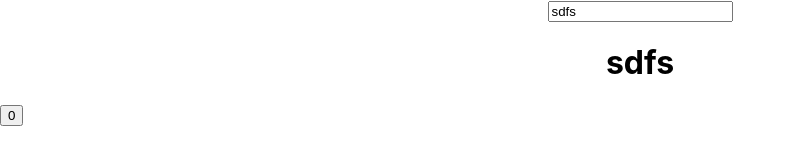
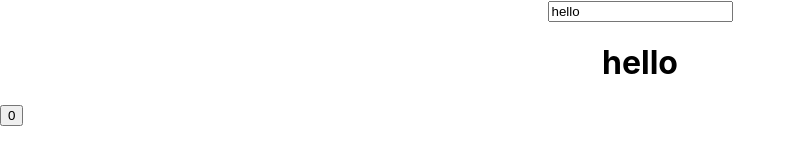
Before and after one commit to hsri0007/ReactPro, a React (Create React App) app: page / in a window 1280 px wide. Shown: the top 160 px of the page, without its empty margins (0-796 px from the left). Built offline with nearby package versions, Linux system fonts and the light colour scheme.

Commit message:
default value function

```diff
--- a/src/App.js
+++ b/src/App.js
@@ -11,7 +11,7 @@ function useLocalStorage(
     if (valueFromLocal) {
       return deSerialize(valueFromLocal);
     }
-    return defaultValue;
+    return  typeof defaultValue === 'function' ? defaultValue() : '';
   }); // async
 
   useEffect(() => {
@@ -21,8 +21,9 @@ function useLocalStorage(
   return [state, setState, serialize];
 }
 
-const MemoGreeting = memo(function Greeting({ initial = "" }) {
-  const [name, setName] = useLocalStorage("name", initial);
+const MemoGreeting = memo(function Greeting() {
+  // const [name, setName] = useLocalStorage("name", initial);  defaualtvalue is text
+  const [name, setName] = useLocalStorage("name", ()=>"hello"); // defaualtvalue is function
 
   return (
     <div className="App">
@@ -40,7 +41,7 @@ function App() {
   const [count, setCount] = useState(0);
   return (
     <div>
-      <MemoGreeting initial="sdfs" />
+      <MemoGreeting />
       <button onClick={() => setCount(count + 1)}>{count}</button>
     </div>
   );
```
